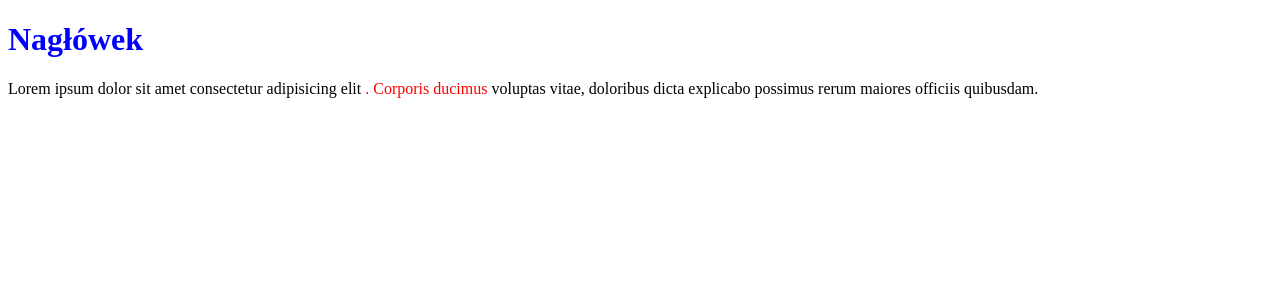
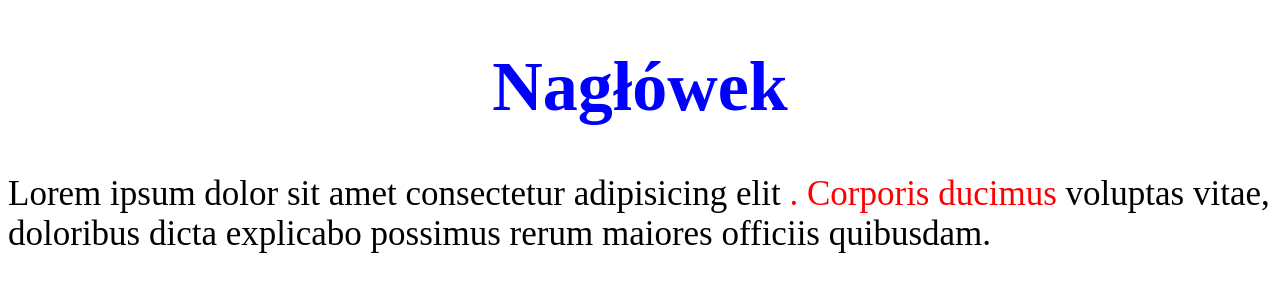
Before and after one commit to grzegorz2023/17-css-tekst, a plain HTML site: page index.html in a window 1280 px wide. Drawn offline with Linux system fonts and the light colour scheme.

Commit message:
17-css-tekst

```diff
--- a/css/style.css
+++ b/css/style.css
@@ -1,6 +1,11 @@
 h1 {
     color: #0000ff;
+    text-align: center;
+    font-size: 70px;
 }
 span {
     color: #ff0000;
 }
+p {
+    font-size: 35px;
+}
```
